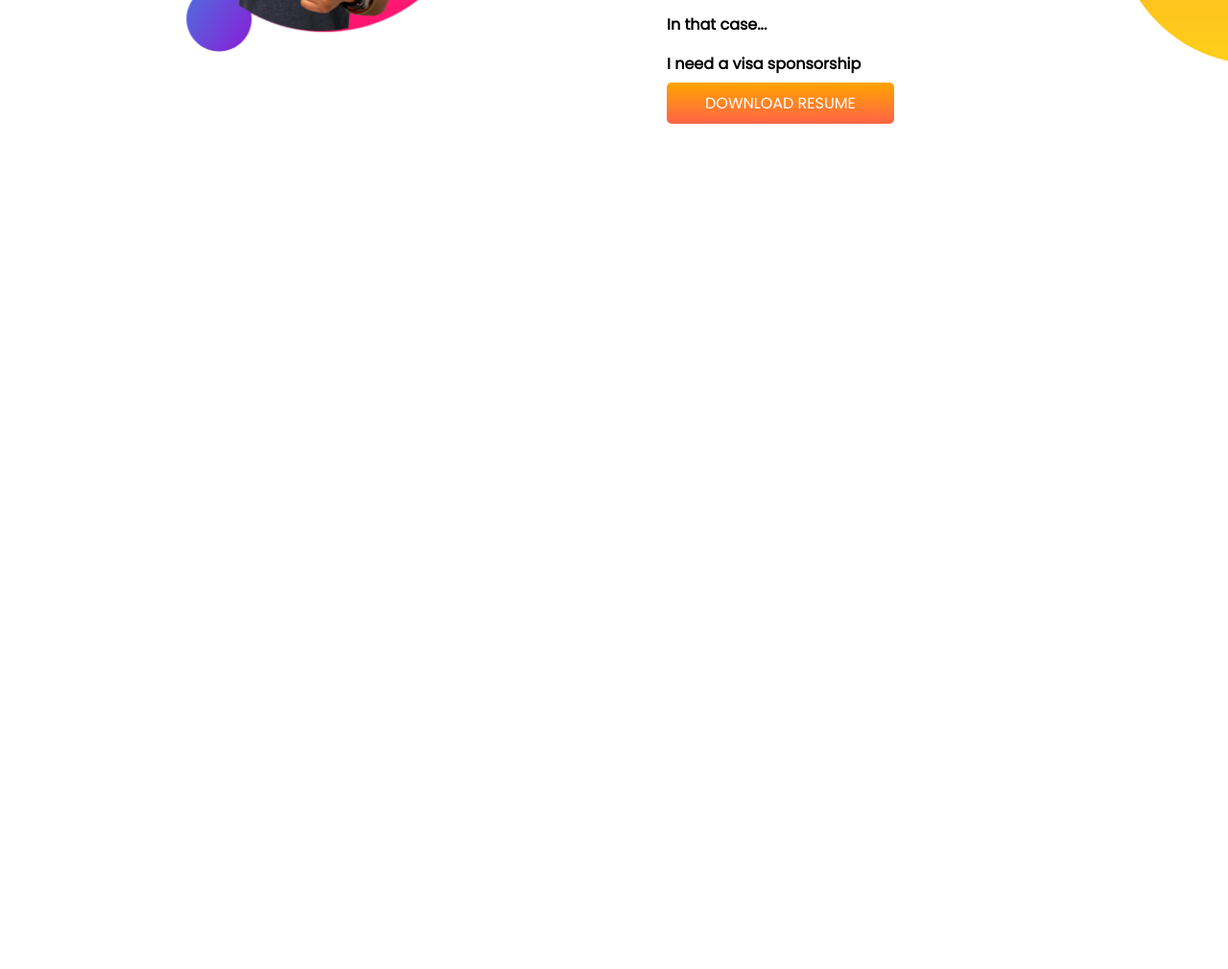
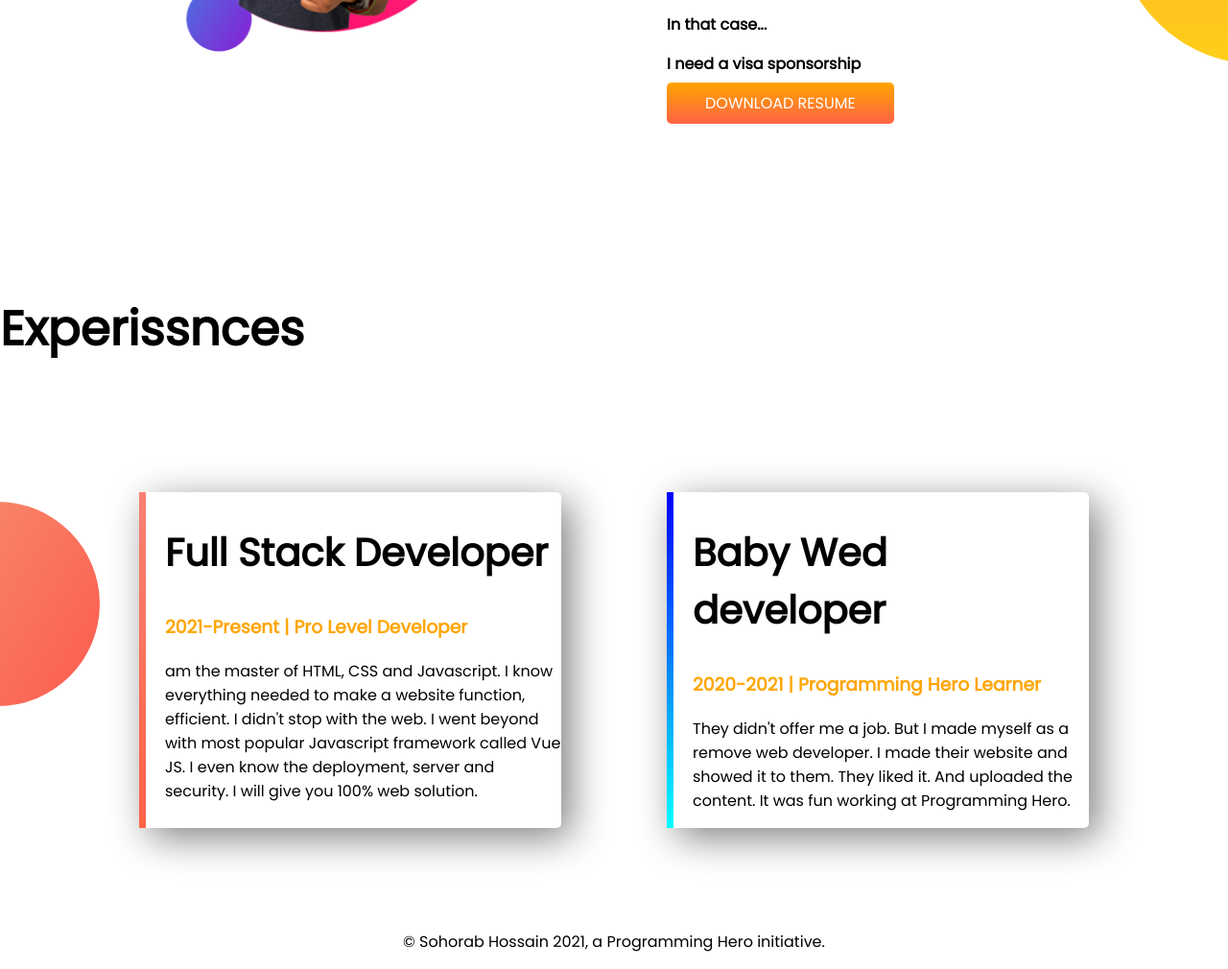
Before and after one commit to SOHORABHOSSAINTAREK/developer-portfolio, a plain HTML site: page index.html in a window 1280 px wide. Shown: the part 1282-2292 px from the top of the page at 96% size. Before the commit the page ends 1547 px from the top, so only its background shows below. Drawn offline with Linux system fonts and the light colour scheme.

Commit message:
footer and experiance added

```diff
--- a/index.html
+++ b/index.html
@@ -13,7 +13,7 @@
 </head>
 
 <body>
-    <section class="top-baner">
+    <section class="top-baner flexible-continer">
         <div class="half-width">
             <h1 class="color">Welcome To</h1>
             <h1><span class="color">SporshoHimaloy</span> World!</h1>
@@ -29,7 +29,7 @@
             <img src="images/my-bg.png" alt="">
         </div>
     </section>
-    <section class="dream-big">
+    <section class="dream-big flexible-continer">
         <div class="half-width">
             <img src="images/jhankar2.png" alt="">
         </div>
@@ -44,6 +44,31 @@
             <a class="link-button" target="_blank" href="">DOWNLOAD RESUME</a>
         </div>
     </section>
+    <section class="experiance-area">
+        <h1>Experissnces</h1>
+        <div class="flexible-continer">
+            <div id="full-stack-experience" class="experiance-item">
+                <h2>Full Stack Developer</h2>
+                <h3 class="color">2021-Present | Pro Level Developer</h3>
+                <p>am the master of HTML, CSS and Javascript. I know everything needed to make a website function,
+                    efficient. I didn't stop with the web. I went beyond with most popular Javascript framework called
+                    Vue
+                    JS. I even know the deployment, server and security. I will give you 100% web solution.</p>
+            </div>
+            <div id="web-developer-experience" class="experiance-item">
+                <h2>Baby Wed developer</h2>
+                <h3 class="color">2020-2021 | Programming Hero Learner</h3>
+                <p>They didn't offer me a job. But I made myself as a remove web developer. I made their website and
+                    showed
+                    it to them. They liked it. And uploaded the content. It was fun working at Programming Hero.</p>
+            </div>
+
+        </div>
+    </section>
+    <footer>
+        <p>© Sohorab Hossain 2021, a Programming Hero initiative.</p>
+    </footer>
+
 </body>
 
 </html>
--- a/style.css
+++ b/style.css
@@ -5,10 +5,13 @@ body{
 h1{
     font-size: 50px;
 }
+h2{
+    font-size: 40px;
+}
 .color{
     color: orange;
 }
-section{
+.flexible-continer{
     display: flex;
     padding: 90px;
 }
@@ -36,3 +39,30 @@ section{
     background-repeat: no-repeat;
     background-position: right;
 }
+.experiance-area{
+    background-image: url(images/exp-bg.png);
+    background-repeat: no-repeat;
+    background-position: left;
+}
+.experiance-item{
+    width: 40%;
+    margin-left: 5%;
+    margin-right: 5%;
+    padding-left: 20px;
+    border-radius: 5px;
+    box-shadow: 10px 10px 40px gray;
+}
+#web-developer-experience{
+    border-left: 7px solid;
+    border-image: linear-gradient(blue, cyan);
+    border-image-slice: 1;
+}
+#full-stack-experience{
+    border-left: 7px solid;
+    border-image: linear-gradient(salmon, tomato);
+    border-image-slice: 1;
+
+}
+footer p{
+    text-align: center;
+}
```
Also changed, not shown: images/2nd.jpg (deleted), images/dp.jpg (deleted), 4 other files.
